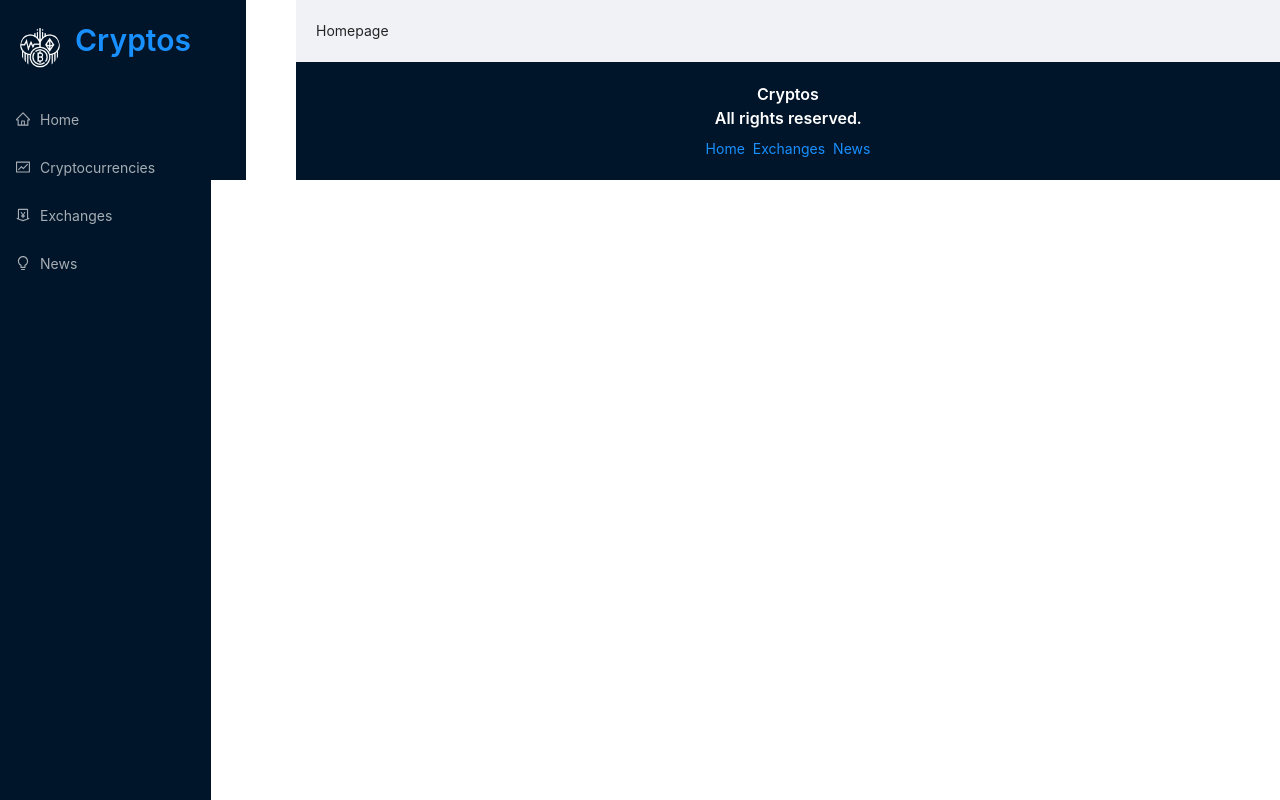
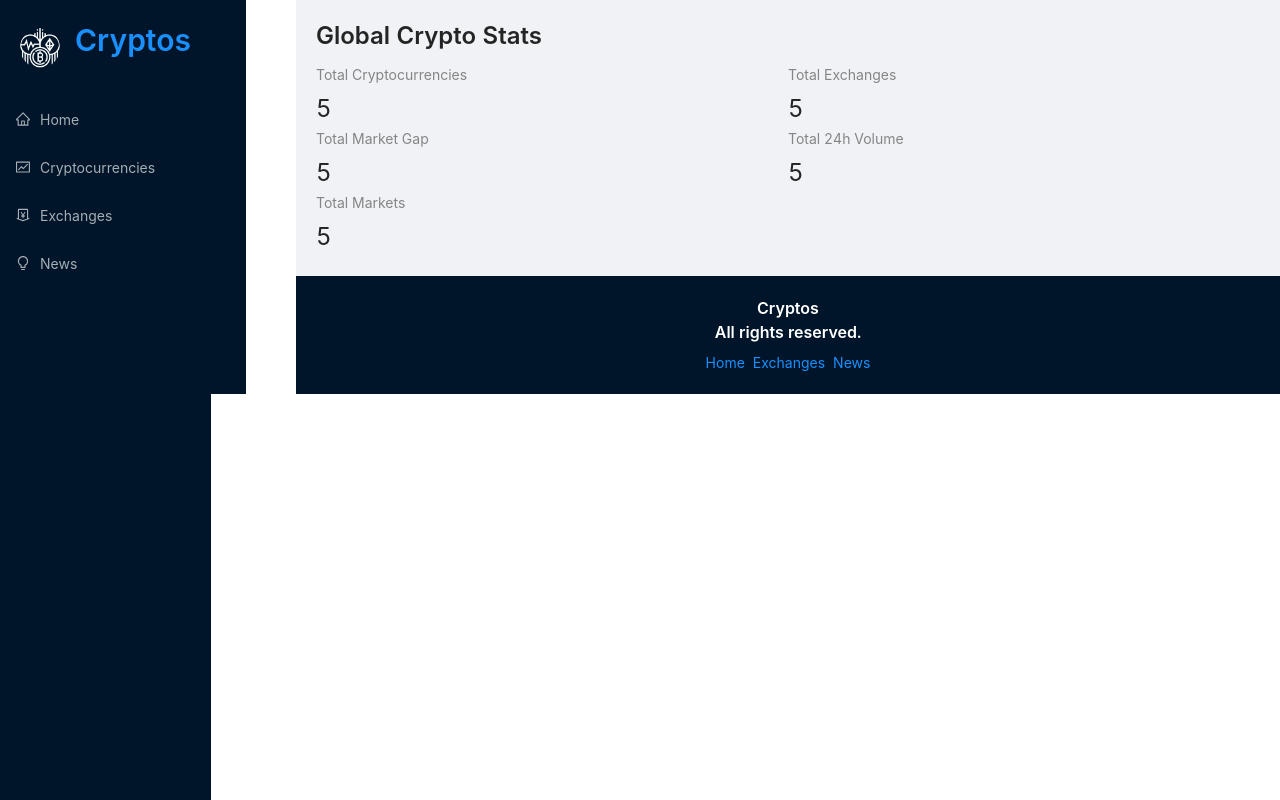
Before and after one commit to rafiuislam/crypto-app, a React (Create React App) app: page / in a window 1280 px wide. Built offline with nearby package versions, Linux system fonts and the light colour scheme.

Commit message:
basic homepage layout done

```diff
--- a/src/components/Homepage.jsx
+++ b/src/components/Homepage.jsx
@@ -1,7 +1,37 @@
 import React from "react";
+import { Typography, Row, Col, Statistic } from "antd";
+import millify from "millify";
+import { Link } from "react-router-dom";
 
+const { Title } = Typography;
 const Homepage = () => {
-    return <div>Homepage</div>;
+    return (
+        <>
+            <Title level={3} className="heading">
+                Global Crypto Stats
+            </Title>
+            <Row>
+                <Col span={12}>
+                    <Statistic
+                        title="Total Cryptocurrencies"
+                        value="5"
+                    ></Statistic>
+                </Col>
+                <Col span={12}>
+                    <Statistic title="Total Exchanges" value="5"></Statistic>
+                </Col>
+                <Col span={12}>
+                    <Statistic title="Total Market Gap" value="5"></Statistic>
+                </Col>
+                <Col span={12}>
+                    <Statistic title="Total 24h Volume" value="5"></Statistic>
+                </Col>
+                <Col span={12}>
+                    <Statistic title="Total Markets" value="5"></Statistic>
+                </Col>
+            </Row>
+        </>
+    );
 };
 
 export default Homepage;
```
